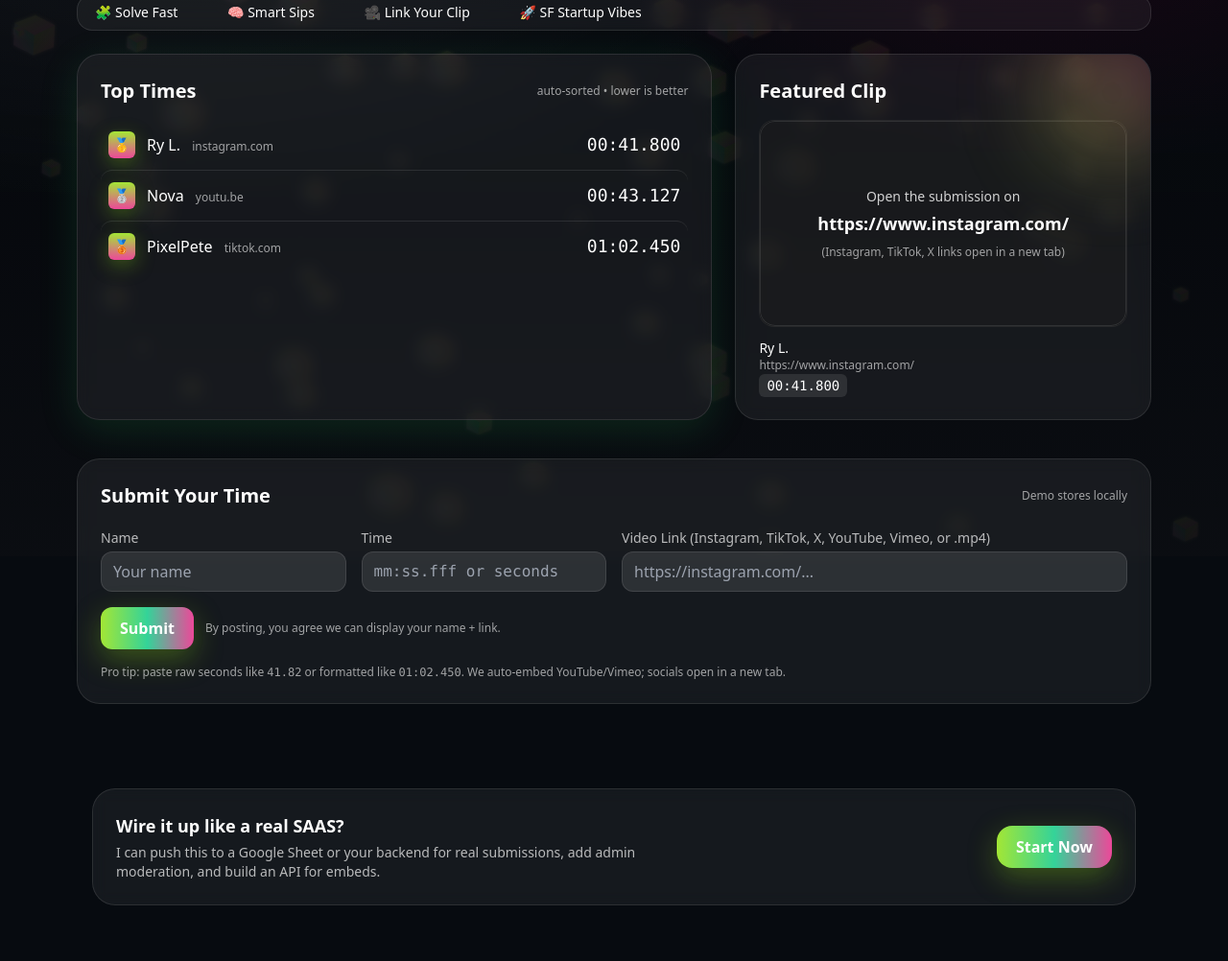
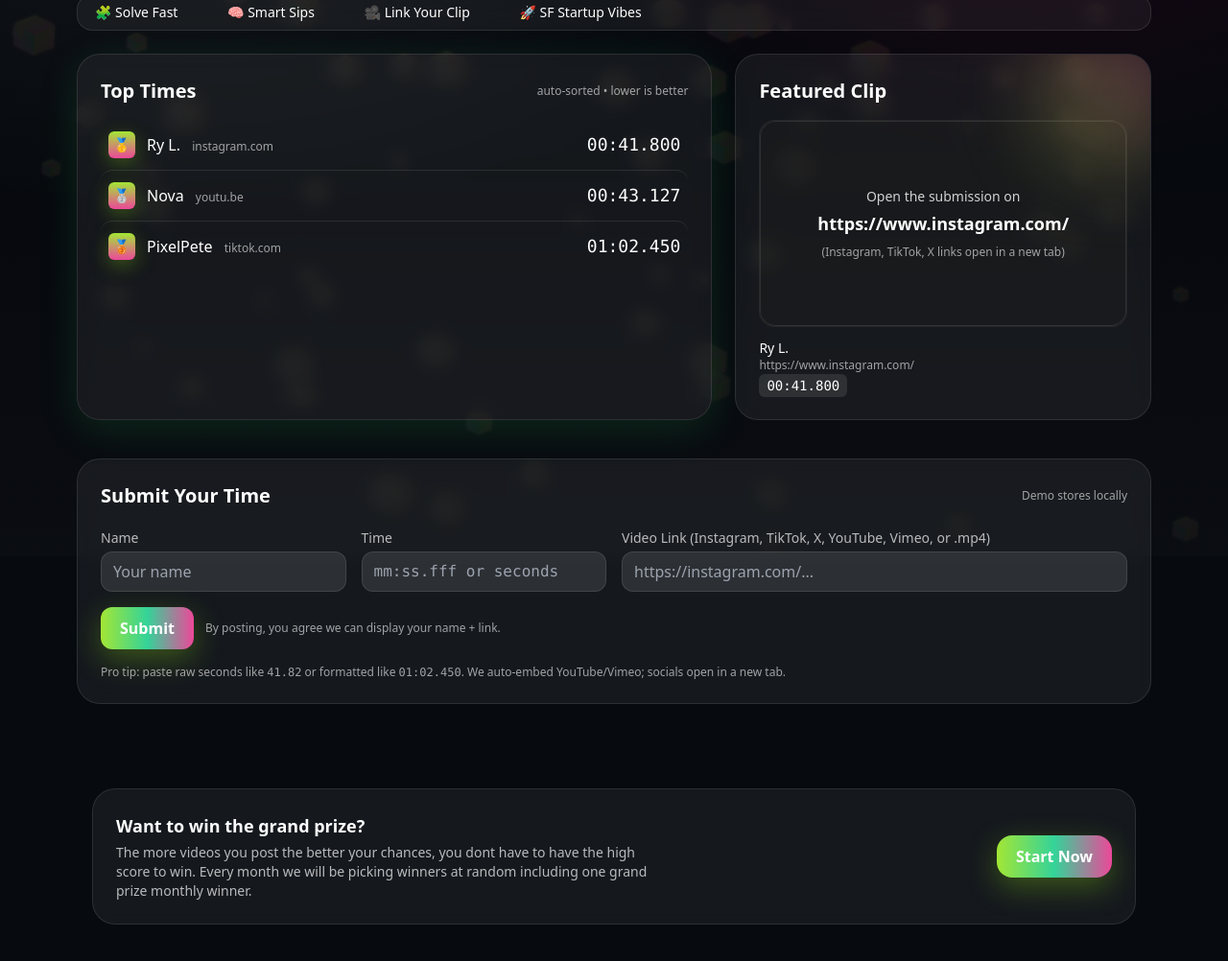
Before and after one commit to AlteredAirwaves/DrippyCubeChallenge, a plain HTML site: page index.html in a window 1280 px wide. Shown: the part 220-1222 px from the top of the page at 96% size. Drawn offline with nearby package versions, Linux system fonts and the light colour scheme.

Commit message:
Update index.html

```diff
--- a/index.html
+++ b/index.html
@@ -137,8 +137,8 @@
         <div class="mx-auto max-w-6xl px-4">
           <div class="rounded-3xl border border-white/10 bg-white/[0.06] backdrop-blur p-6 flex flex-col md:flex-row items-center justify-between gap-4 overflow-hidden">
             <div>
-              <h4 class="text-lg font-semibold">Wire it up like a real SAAS?</h4>
-              <p class="text-white/70 text-sm mt-1 max-w-xl">I can push this to a Google Sheet or your backend for real submissions, add admin moderation, and build an API for embeds.</p>
+              <h4 class="text-lg font-semibold">Want to win the grand prize?</h4>
+              <p class="text-white/70 text-sm mt-1 max-w-xl">The more videos you post the better your chances, you dont have to have the high score to win. Every month we will be picking winners at random including one grand prize monthly winner.</p>
             </div>
             <a href="#submit" class="rounded-2xl px-5 py-2.5 font-semibold bg-gradient-to-r from-lime-400 via-emerald-400 to-pink-500 shadow-[0_10px_30px_rgba(132,204,22,0.35)] hover:opacity-95">Start Now</a>
           </div>
```
